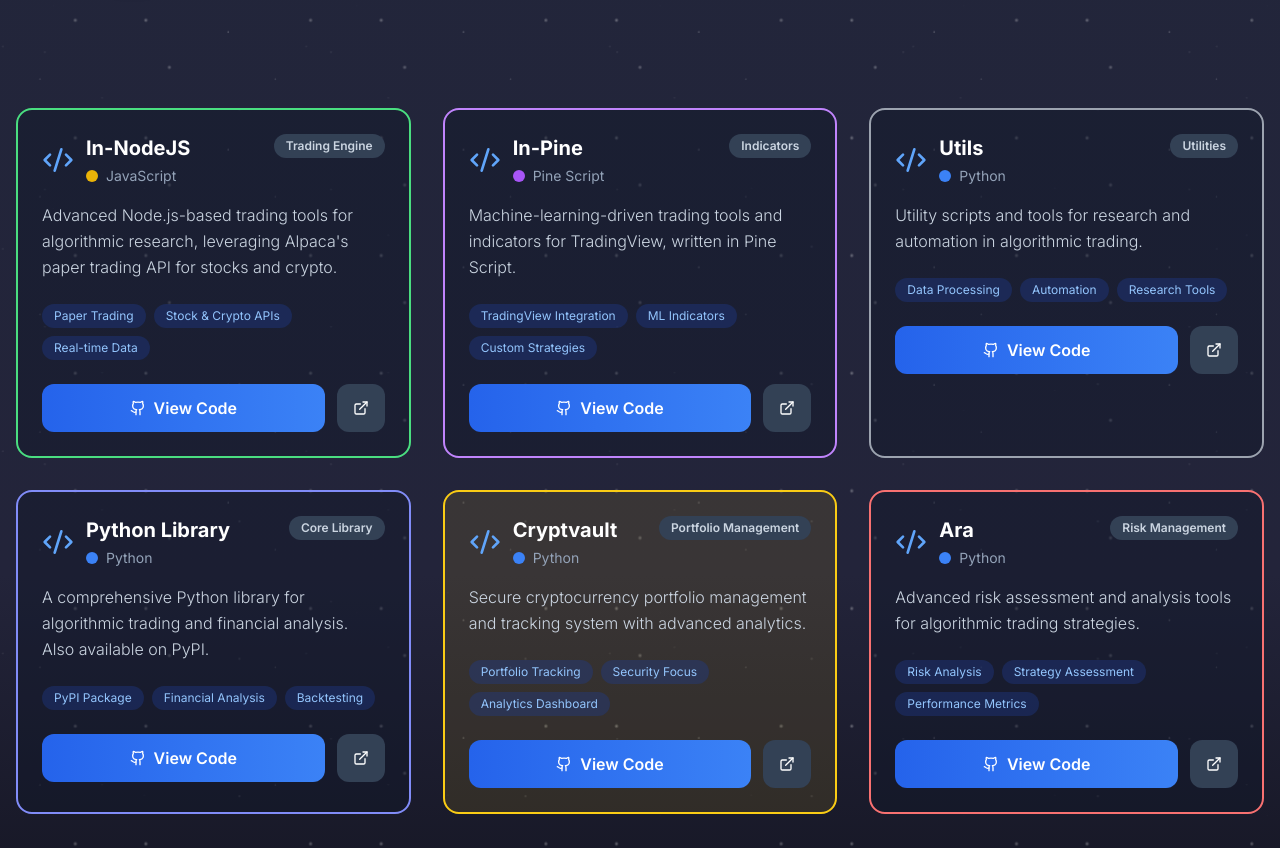
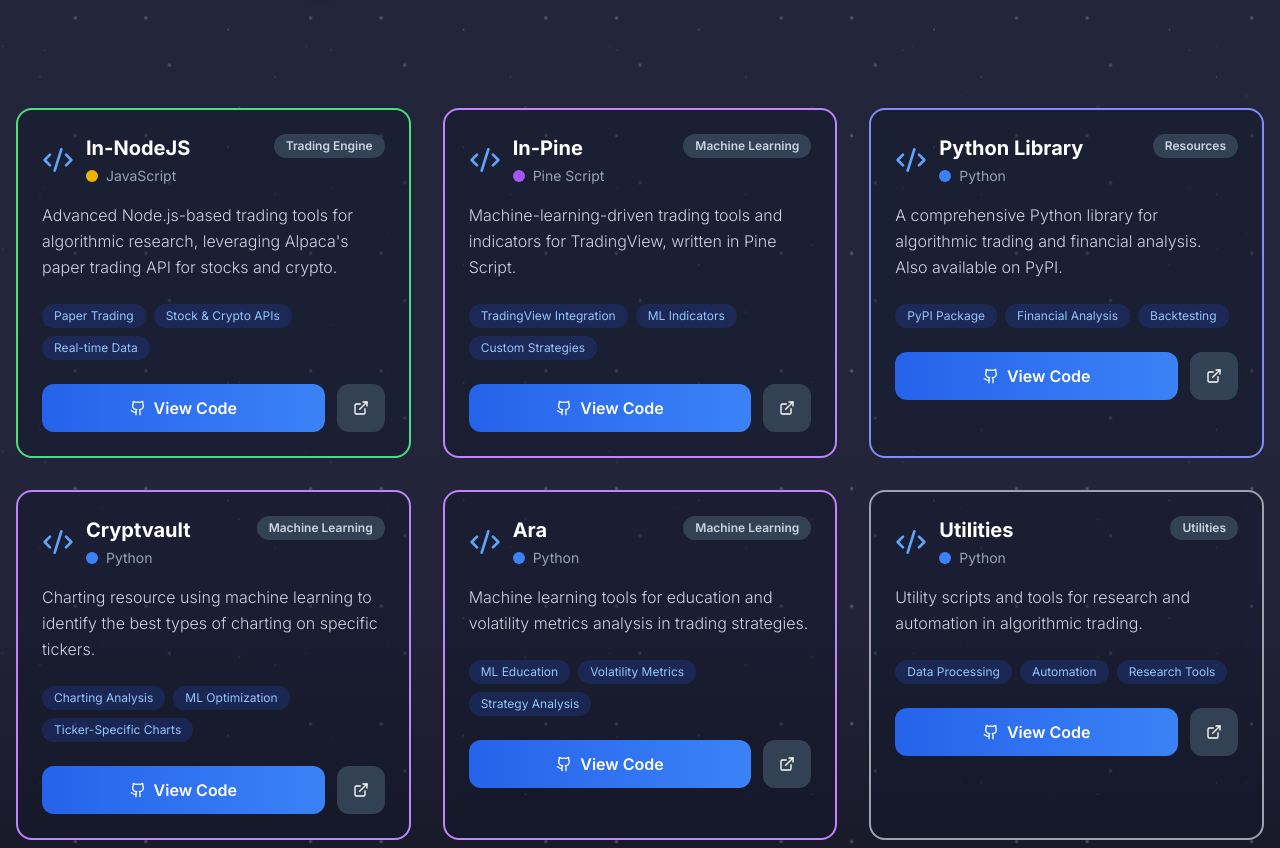
Before and after one commit to MeridianAlgo/meridianalgo.org, a React (Vite) app: page /opensource in a window 1280 px wide. Shown: the part 760-1608 px from the top of the page. Built offline with nearby package versions, Linux system fonts and the light colour scheme.

Commit message:
Update project categories and fix button alignment

```diff
--- a/src/pages/OpenSource.tsx
+++ b/src/pages/OpenSource.tsx
@@ -31,51 +31,49 @@ const PROJECTS = [
     name: 'In-Pine',
     url: 'https://github.com/MeridianAlgo/In-Pine',
     description: 'Machine-learning-driven trading tools and indicators for TradingView, written in Pine Script.',
-    category: 'Indicators',
+    category: 'Machine Learning',
     language: 'Pine Script',
     features: ['TradingView Integration', 'ML Indicators', 'Custom Strategies']
-  },
-  {
-    name: 'Utils',
-    url: 'https://github.com/MeridianAlgo/Utils',
-    description: 'Utility scripts and tools for research and automation in algorithmic trading.',
-    category: 'Utilities',
-    language: 'Python',
-    features: ['Data Processing', 'Automation', 'Research Tools']
   },
   {
     name: 'Python Library',
     url: 'https://github.com/MeridianAlgo/Packages',
     description: 'A comprehensive Python library for algorithmic trading and financial analysis. Also available on PyPI.',
-    category: 'Core Library',
+    category: 'Resources',
     language: 'Python',
     features: ['PyPI Package', 'Financial Analysis', 'Backtesting']
   },
   {
     name: 'Cryptvault',
     url: 'https://github.com/MeridianAlgo/Cryptvault',
-    description: 'Secure cryptocurrency portfolio management and tracking system with advanced analytics.',
-    category: 'Portfolio Management',
+    description: 'Charting resource using machine learning to identify the best types of charting on specific tickers.',
+    category: 'Machine Learning',
     language: 'Python',
-    features: ['Portfolio Tracking', 'Security Focus', 'Analytics Dashboard']
+    features: ['Charting Analysis', 'ML Optimization', 'Ticker-Specific Charts']
   },
   {
     name: 'Ara',
     url: 'https://github.com/MeridianAlgo/Ara',
-    description: 'Advanced risk assessment and analysis tools for algorithmic trading strategies.',
-    category: 'Risk Management',
+    description: 'Machine learning tools for education and volatility metrics analysis in trading strategies.',
+    category: 'Machine Learning',
     language: 'Python',
-    features: ['Risk Analysis', 'Strategy Assessment', 'Performance Metrics']
+    features: ['ML Education', 'Volatility Metrics', 'Strategy Analysis']
+  },
+  {
+    name: 'Utilities',
+    url: 'https://github.com/MeridianAlgo/Utils',
+    description: 'Utility scripts and tools for research and automation in algorithmic trading.',
+    category: 'Utilities',
+    language: 'Python',
+    features: ['Data Processing', 'Automation', 'Research Tools']
   }
 ];
 
 const CATEGORIES = [
   { name: 'All', color: 'blue' },
   { name: 'Trading Engine', color: 'green' },
-  { name: 'Indicators', color: 'purple' },
-  { name: 'Core Library', color: 'indigo' },
-  { name: 'Portfolio Management', color: 'yellow' },
-  { name: 'Risk Management', color: 'red' },
+  { name: 'Machine Learning', color: 'purple' },
+  { name: 'Resources', color: 'indigo' },
   { name: 'Utilities', color: 'gray' }
 ];
 
@@ -229,7 +227,7 @@ const OpenSource = () => {
                     href={project.url}
                     target="_blank"
                     rel="noopener noreferrer"
-                    className="flex-1 bg-gradient-to-r from-blue-600 to-blue-500 hover:from-blue-700 hover:to-blue-600 text-white px-4 py-3 rounded-xl font-semibold transition-all duration-300 flex items-center justify-center space-x-2 font-inter group-hover:shadow-lg"
+                    className="flex-1 bg-gradient-to-r from-blue-600 to-blue-500 hover:from-blue-700 hover:to-blue-600 text-white px-4 py-3 rounded-xl font-semibold transition-all duration-300 flex items-center justify-center space-x-2 font-inter group-hover:shadow-lg min-h-[48px]"
                   >
                     <Github className="w-4 h-4" />
                     <span>View Code</span>
@@ -238,7 +236,7 @@ const OpenSource = () => {
                     href={project.url}
                     target="_blank"
                     rel="noopener noreferrer"
-                    className="px-4 py-3 bg-slate-700 hover:bg-slate-600 text-white rounded-xl transition-all duration-300 flex items-center justify-center"
+                    className="px-4 py-3 bg-slate-700 hover:bg-slate-600 text-white rounded-xl transition-all duration-300 flex items-center justify-center min-h-[48px] min-w-[48px]"
                   >
                     <ExternalLink className="w-4 h-4" />
                   </a>
```
